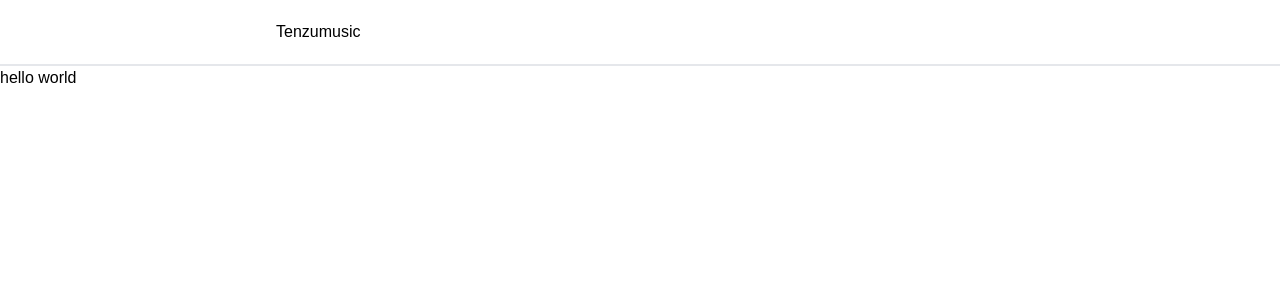
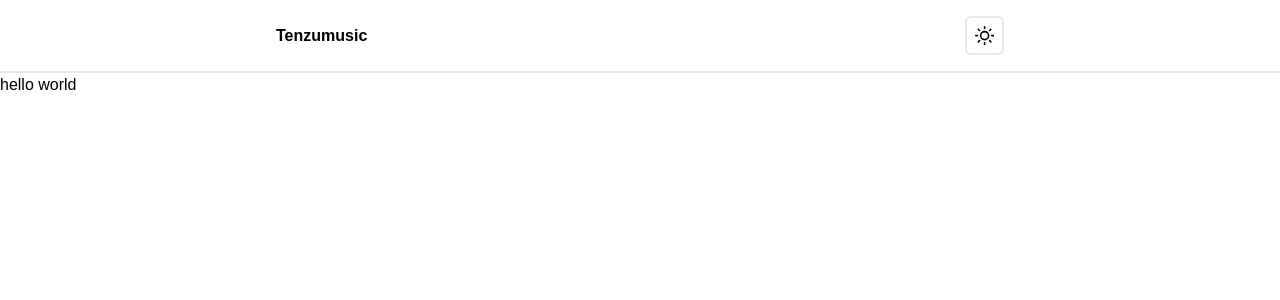
Before and after one commit to Yazdun/next-ts-tenzumusic, a Next.js app: page / in a window 1280 px wide. Shown: the top 300 px of the page. Built offline with nearby package versions, Linux system fonts and the light colour scheme.

Commit message:
feat: create theme toggle functionality

```diff
--- a/components/Navigation.tsx
+++ b/components/Navigation.tsx
@@ -1,11 +1,14 @@
 import Link from 'next/link'
-import { Container } from '@/components'
+import { Container, ThemeToggle } from '@/components'
 
 export const Navigation = () => {
   return (
-    <div className="border-b-2">
-      <Container as="nav" className="py-5">
-        <Link href="/">Tenzumusic</Link>
+    <div className="border-b-2 dark:border-gray-700">
+      <Container as="nav" className="flex items-center justify-between py-4">
+        <Link href="/" className="font-semibold">
+          Tenzumusic
+        </Link>
+        <ThemeToggle />
       </Container>
     </div>
   )
--- /dev/null
+++ b/components/ThemeToggle.tsx
@@ -0,0 +1,52 @@
+import { FiSun } from 'react-icons/fi'
+import { useTheme } from 'next-themes'
+import { useEffect, useState } from 'react'
+import { RiMoonCloudyLine } from 'react-icons/ri'
+import { ImSpinner8 } from 'react-icons/im'
+import { AnimatePresence, motion } from 'framer-motion'
+
+const framer_theme = {
+  initial: { y: 25 },
+  animate: { y: 0 },
+  exit: { y: -25 },
+}
+
+export const ThemeToggle = () => {
+  const [mounted, setMounted] = useState(false)
+  const { theme, setTheme } = useTheme()
+  const toggleTheme = () => setTheme(theme === 'light' ? 'dark' : 'light')
+  const dark_system_theme =
+    theme === 'system' &&
+    window.matchMedia('(prefers-color-scheme: dark)').matches
+  const isDark = theme === 'dark' || dark_system_theme
+
+  useEffect(() => setMounted(true), [])
+
+  if (!mounted) {
+    return (
+      <div className="flex items-center justify-between p-2 border-2 rounded-md dark:border-gray-600">
+        <ImSpinner8 className="text-[1.2rem] animate-spin" />
+      </div>
+    )
+  }
+
+  return (
+    <button
+      className="flex items-center justify-between p-2 overflow-hidden border-2 rounded-md dark:border-gray-600"
+      onClick={toggleTheme}
+    >
+      <AnimatePresence mode="wait" initial={false}>
+        <div className="sr-only">
+          {isDark ? 'activate light mode' : 'activate dark mode'}
+        </div>
+        <motion.span {...framer_theme} className="flex" key={theme}>
+          {isDark ? (
+            <RiMoonCloudyLine className="text-[1.2rem]" />
+          ) : (
+            <FiSun className="text-[1.2rem]" />
+          )}
+        </motion.span>
+      </AnimatePresence>
+    </button>
+  )
+}
--- a/components/index.ts
+++ b/components/index.ts
@@ -1,3 +1,4 @@
 export { Layout } from './Layout'
 export { Navigation } from './Navigation'
 export { Container } from './Container'
+export { ThemeToggle } from './ThemeToggle'
--- a/package.json
+++ b/package.json
@@ -22,6 +22,7 @@
     "postcss": "8.4.24",
     "react": "18.2.0",
     "react-dom": "18.2.0",
+    "react-icons": "^4.9.0",
     "tailwindcss": "3.3.2",
     "typescript": "5.1.3"
   }
--- a/pages/_app.tsx
+++ b/pages/_app.tsx
@@ -2,6 +2,7 @@ import '@/styles/globals.css'
 import type { ReactElement, ReactNode } from 'react'
 import type { NextPage } from 'next'
 import type { AppProps } from 'next/app'
+import { ThemeProvider } from 'next-themes'
 
 export type NextPageWithLayout<P = {}, IP = P> = NextPage<P, IP> & {
   getLayout?: (page: ReactElement) => ReactNode
@@ -14,5 +15,9 @@ type AppPropsWithLayout = AppProps & {
 export default function MyApp({ Component, pageProps }: AppPropsWithLayout) {
   const getLayout = Component.getLayout ?? (page => page)
 
-  return getLayout(<Component {...pageProps} />)
+  return (
+    <ThemeProvider attribute="class">
+      {getLayout(<Component {...pageProps} />)}
+    </ThemeProvider>
+  )
 }
--- a/tailwind.config.js
+++ b/tailwind.config.js
@@ -1,5 +1,7 @@
 /** @type {import('tailwindcss').Config} */
 module.exports = {
+  darkMode: 'class',
+
   content: [
     './pages/**/*.{js,ts,jsx,tsx,mdx}',
     './components/**/*.{js,ts,jsx,tsx,mdx}',
```
Also changed, not shown: 1 other file (tests, documents, lock files or other folders).
